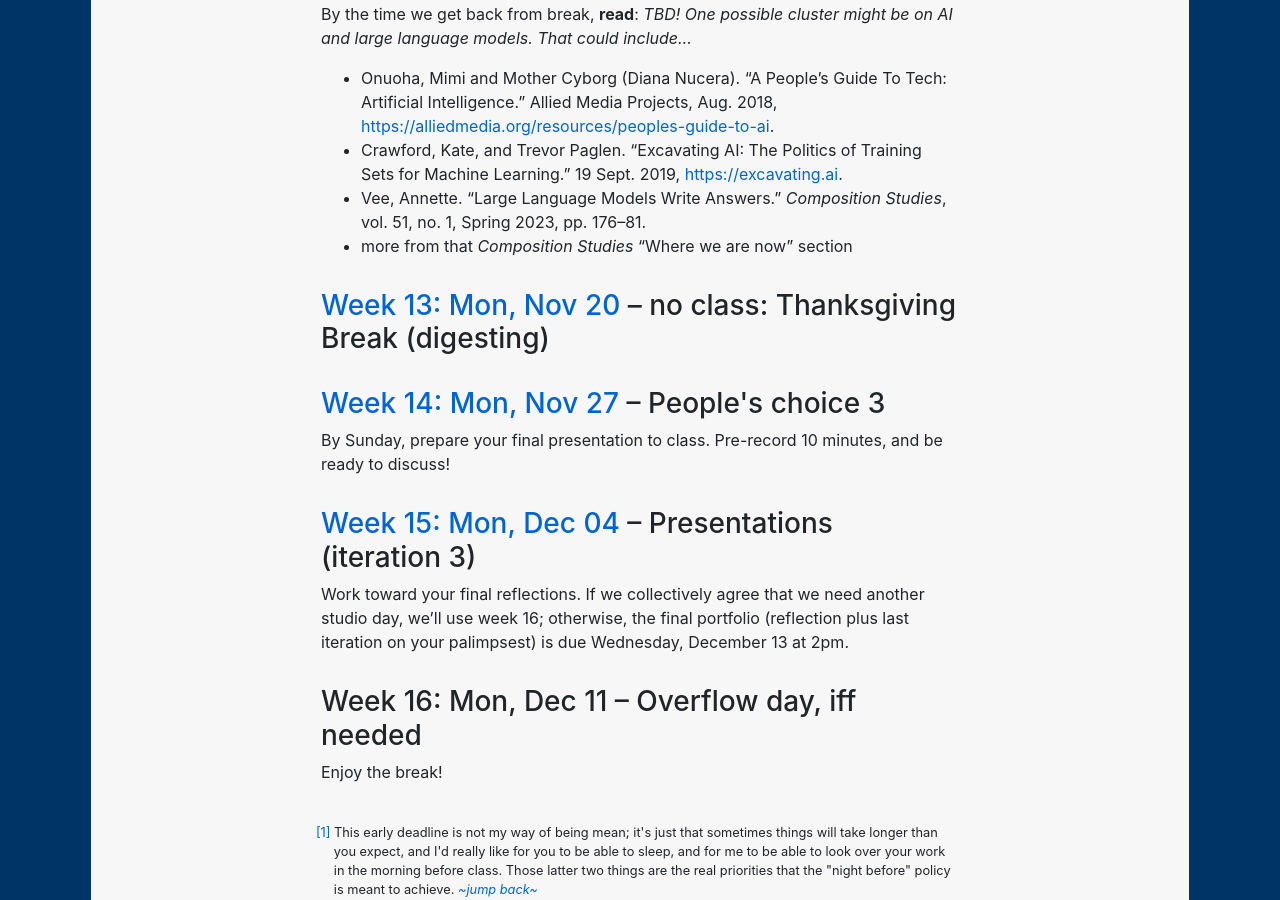
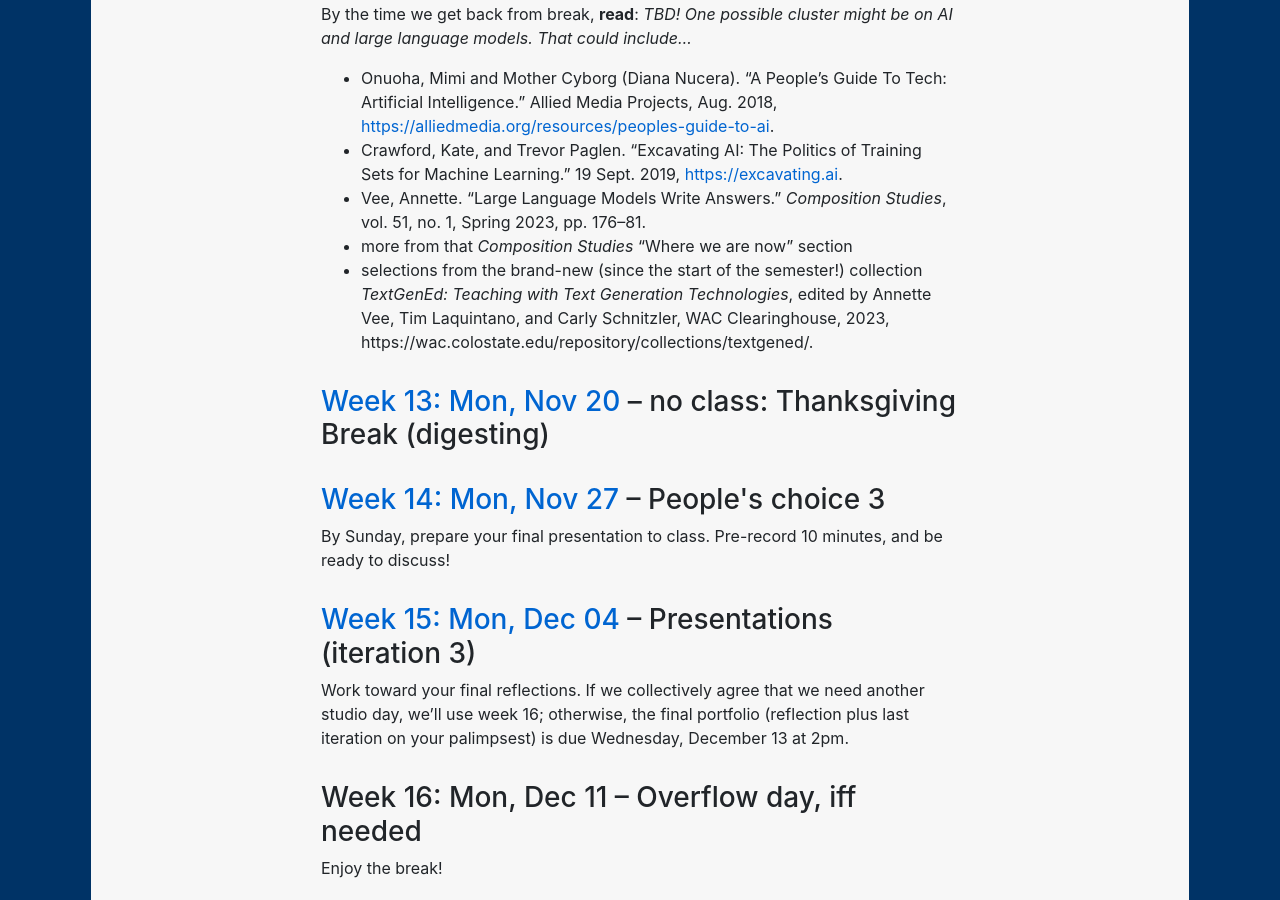
Before and after one commit to benmiller314/dsam2023fall, a Jekyll site: the page built from schedule.md, in a window 1280 px wide and 900 px high, scrolled down 6794 px. Built offline with Jekyll 4.4.1, drawn with Linux system fonts in a browser that asks for light colours; our own code applies the rules of GitHub Pages for plain Markdown files; some of the changed text lies outside the part shown.

Commit message:
ready for week-02
and add bottom nav back to schedule

```diff
--- a/_layouts/default.html
+++ b/_layouts/default.html
@@ -13,7 +13,13 @@
 
       {{content}}
 
+      {% if page.url contains "plans" %}
+          <a class="smaller" href="/schedule#{{page.url | slice:-12,7}}">Back to the calendar</a>
+      {% endif %}
+
   </article>
+
+
 </div> <!-- /#fg -->
 </div> <!-- /#bg -->
 <footer>
--- a/schedule.md
+++ b/schedule.md
@@ -44,7 +44,7 @@
 16 | Mon, Dec 11 | [Overflow day, iff needed](#week-16)
 {: .table .table-sm}
 
-<a id="current">
+
 
 <h3 id="week-01"><a href='{{site.github_url}}/plans/week-01'>Week 1: Mon, Aug 28</a> – Digital affordances</h3>
 
@@ -62,7 +62,8 @@
 
 **Schedule** a meeting with Ben for some time next week (that isn't Monday); see the [office hours](office) page for how to claim a slot or request an alternative if the usual slots won't work for you.
 
-<h3 id="week-02">Week 2: Mon, Sep 04 – (getting ready)</h3>
+<a id="current"></a>
+<h3 id="week-02"><a href="plans/week-02">Week 2: Mon, Sep 04</a> – (getting ready)</h3>
 
 **No class: Labor Day**
 
@@ -179,6 +180,8 @@
 * Crawford, Kate, and Trevor Paglen. “Excavating AI: The Politics of Training Sets for Machine Learning.” 19 Sept. 2019, <a href="https://excavating.ai">https://excavating.ai</a>.
 * Vee, Annette. “Large Language Models Write Answers.” _Composition Studies_, vol. 51, no. 1, Spring 2023, pp. 176–81.
 * more from that _Composition Studies_ "Where we are now" section
+* selections from the brand-new (since the start of the semester!) collection _TextGenEd: Teaching with Text Generation Technologies_, edited by Annette Vee, Tim Laquintano, and Carly Schnitzler, WAC Clearinghouse, 2023, https://wac.colostate.edu/repository/collections/textgened/.
+
 
 <h3 id="week-13"><a href='{{site.github_url}}/plans/week-13'>Week 13: Mon, Nov 20</a> – no class: Thanksgiving Break (digesting)</h3>
 
```
Also changed, not shown: plans/week-02.md (added, +52 -0 lines).
